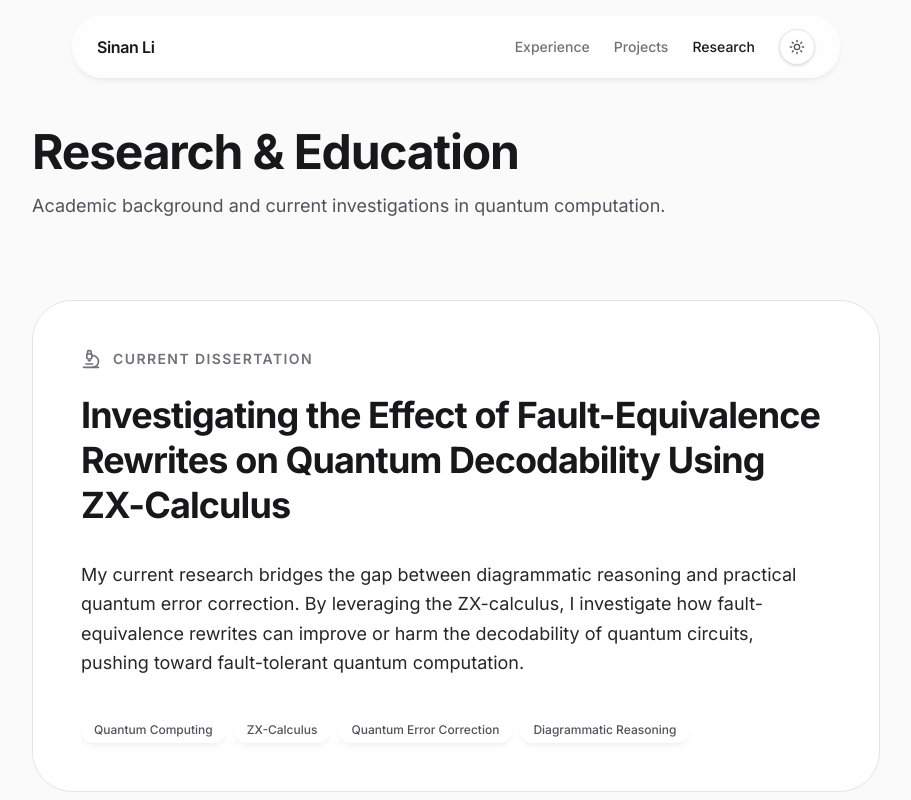
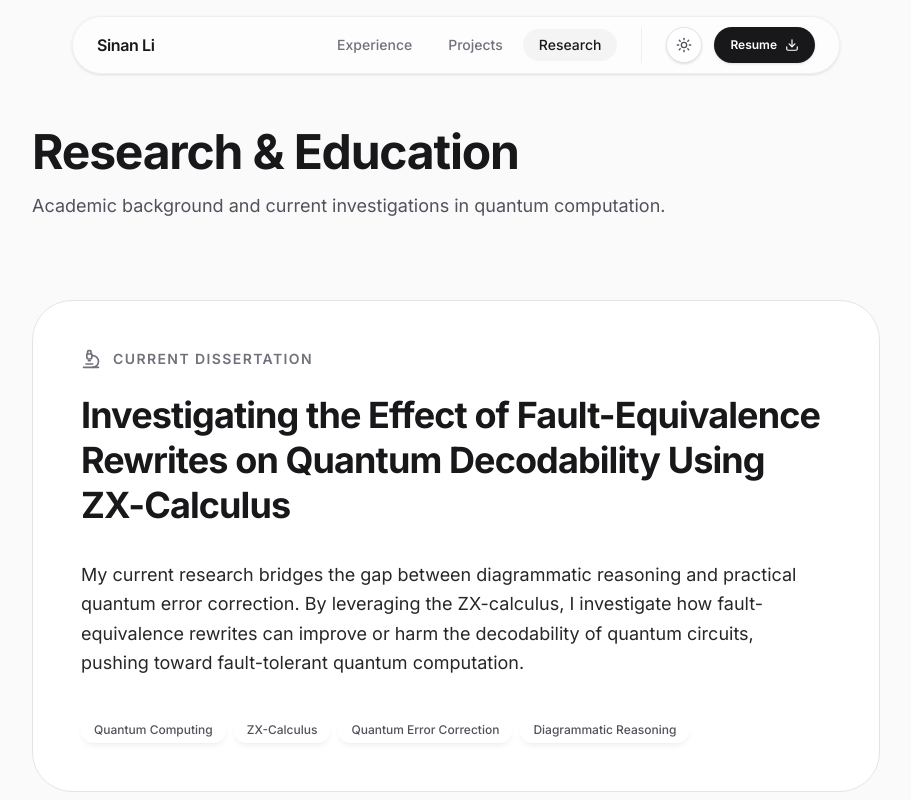
Before and after one commit to lance1416/portfolio, a React (Vite) app: page /research in a window 1280 px wide. Shown: the top 800 px of the page, without its empty margins (184-1095 px from the left). Built offline with nearby package versions, Linux system fonts and the light colour scheme.

Commit message:
feat: extract navbar into component

```diff
--- /dev/null
+++ b/src/components/Navbar.tsx
@@ -0,0 +1,164 @@
+import { AnimatePresence, motion } from 'framer-motion';
+import { Download, Menu, X } from 'lucide-react';
+import { useEffect, useState } from 'react';
+import { Link, useLocation } from 'react-router-dom';
+import { cn } from '../utils/cn';
+import { ThemeToggle } from './ThemeToggle';
+
+// Define the routes outside the component for cleaner mapping
+const NAV_LINKS = [
+  { name: 'Experience', path: '/experience' },
+  { name: 'Projects', path: '/projects' },
+  { name: 'Research', path: '/research' },
+];
+
+export function Navbar() {
+  const location = useLocation();
+  const pathname = location.pathname;
+  const [isMobileMenuOpen, setIsMobileMenuOpen] = useState(false);
+
+  // Automatically close the mobile menu whenever the route changes
+  // biome-ignore lint/correctness/useExhaustiveDependencies: Intentional
+  useEffect(() => {
+    setIsMobileMenuOpen(false);
+  }, [pathname]);
+
+  return (
+    <motion.div
+      initial={{ y: -100, opacity: 0 }}
+      animate={{ y: 0, opacity: 1 }}
+      transition={{ type: 'spring', stiffness: 300, damping: 20 }}
+      className="fixed inset-x-4 top-4 z-50 mx-auto max-w-3xl"
+    >
+      {/*
+        Refined Glass Chassis
+        Added explicit border, backdrop-blur, and shadow for a tactile hardware feel.
+      */}
+      <nav className="relative flex items-center justify-between rounded-full border border-zinc-200/50 bg-white/60 px-4 py-2.5 shadow-sm backdrop-blur-md dark:border-zinc-800/50 dark:bg-zinc-950/60 sm:px-6">
+        {/* Logo */}
+        <Link
+          to="/"
+          className="z-10 font-semibold tracking-tight text-zinc-900 transition-transform active:scale-95 dark:text-zinc-50"
+        >
+          Sinan Li
+        </Link>
+
+        <div className="flex items-center gap-2 sm:gap-6">
+          {/* Desktop Links with Sliding Pill */}
+          <div className="hidden items-center gap-1 sm:flex">
+            {NAV_LINKS.map((link) => {
+              const isActive = pathname.startsWith(link.path);
+              return (
+                <Link
+                  key={link.name}
+                  to={link.path}
+                  className={cn(
+                    'relative px-4 py-1.5 text-sm font-medium transition-colors duration-300',
+                    isActive
+                      ? 'text-zinc-900 dark:text-zinc-50'
+                      : 'text-zinc-500 hover:text-zinc-900 dark:text-zinc-400 dark:hover:text-zinc-50',
+                  )}
+                >
+                  {/* The Sliding Pill Indicator */}
+                  {isActive && (
+                    <motion.div
+                      layoutId="nav-pill"
+                      className="absolute inset-0 z-0 rounded-full bg-zinc-100 dark:bg-zinc-800/50"
+                      transition={{
+                        type: 'spring',
+                        stiffness: 350,
+                        damping: 30,
+                      }}
+                    />
+                  )}
+                  {/* Text sits above the pill */}
+                  <span className="relative z-10">{link.name}</span>
+                </Link>
+              );
+            })}
+          </div>
+
+          {/* Action Buttons */}
+          <div className="flex items-center gap-3 sm:border-l sm:border-zinc-200/60 sm:pl-6 sm:dark:border-zinc-800/60">
+            <ThemeToggle />
+
+            <a
+              href="/resume.pdf"
+              target="_blank"
+              rel="noopener noreferrer"
+              className="group hidden h-9 items-center justify-center gap-2 rounded-full bg-zinc-900 px-4 text-xs font-semibold text-white shadow-sm transition-all hover:bg-zinc-800 hover:shadow-md active:scale-95 dark:bg-zinc-100 dark:text-zinc-950 dark:hover:bg-zinc-200 sm:flex"
+            >
+              <span>Resume</span>
+              <Download className="h-3.5 w-3.5 transition-transform group-hover:-translate-y-0.5" />
+            </a>
+
+            {/* Mobile Menu Toggle */}
+            <button
+              type="button"
+              onClick={() => setIsMobileMenuOpen(!isMobileMenuOpen)}
+              className="flex h-9 w-9 items-center justify-center rounded-full border border-zinc-200/50 bg-white/50 text-zinc-600 transition-colors hover:bg-zinc-100 dark:border-zinc-700/50 dark:bg-zinc-800/50 dark:text-zinc-400 dark:hover:bg-zinc-800 sm:hidden"
+              aria-label="Toggle mobile menu"
+            >
+              <motion.div
+                initial={false}
+                animate={{ rotate: isMobileMenuOpen ? 90 : 0 }}
+                transition={{ type: 'spring', stiffness: 300, damping: 20 }}
+              >
+                {isMobileMenuOpen ? (
+                  <X className="h-4 w-4" />
+                ) : (
+                  <Menu className="h-4 w-4" />
+                )}
+              </motion.div>
+            </button>
+          </div>
+        </div>
+      </nav>
+
+      {/* Mobile Menu Dropdown */}
+      <AnimatePresence>
+        {isMobileMenuOpen && (
+          <motion.div
+            initial={{ opacity: 0, y: -10, scale: 0.95 }}
+            animate={{ opacity: 1, y: 0, scale: 1 }}
+            exit={{ opacity: 0, y: -10, scale: 0.95 }}
+            transition={{ type: 'spring', stiffness: 300, damping: 24 }}
+            className="absolute left-0 right-0 top-[115%] flex origin-top flex-col gap-4 rounded-3xl border border-zinc-200/60 bg-white/80 p-6 shadow-apple-lg backdrop-blur-xl dark:border-zinc-800/60 dark:bg-zinc-900/80 sm:hidden"
+          >
+            <div className="flex flex-col gap-2 text-base">
+              {NAV_LINKS.map((link) => {
+                const isActive = pathname.startsWith(link.path);
+                return (
+                  <Link
+                    key={link.name}
+                    to={link.path}
+                    className={cn(
+                      'flex items-center rounded-2xl px-4 py-3 font-medium transition-all active:scale-[0.98]',
+                      isActive
+                        ? 'bg-zinc-100 text-zinc-900 dark:bg-zinc-800/50 dark:text-zinc-50'
+                        : 'text-zinc-500 hover:bg-zinc-50 hover:text-zinc-900 dark:text-zinc-400 dark:hover:bg-zinc-800/30 dark:hover:text-zinc-50',
+                    )}
+                  >
+                    {link.name}
+                  </Link>
+                );
+              })}
+            </div>
+
+            <div className="mt-2 border-t border-zinc-200/60 pt-4 dark:border-zinc-700/50">
+              <a
+                href="/resume.pdf"
+                target="_blank"
+                rel="noopener noreferrer"
+                className="flex w-full items-center justify-center gap-2 rounded-full bg-zinc-900 py-3 text-sm font-semibold text-white transition-all active:scale-95 dark:bg-zinc-100 dark:text-zinc-950"
+              >
+                <Download className="h-4 w-4" />
+                Download Resume
+              </a>
+            </div>
+          </motion.div>
+        )}
+      </AnimatePresence>
+    </motion.div>
+  );
+}
--- a/src/layouts/MainLayout.tsx
+++ b/src/layouts/MainLayout.tsx
@@ -1,86 +1,25 @@
 import { AnimatePresence, motion } from 'framer-motion';
-import {
-  NavLink,
-  Outlet,
-  ScrollRestoration,
-  useLocation,
-} from 'react-router-dom';
-import { Footer } from '../components/Footer';
-import { ThemeToggle } from '../components/ThemeToggle';
-import { cn } from '../utils/cn';
+import { Outlet, ScrollRestoration, useLocation } from 'react-router-dom';
+import { Footer } from '@/components/Footer';
+import { Navbar } from '@/components/Navbar';
 
 export default function MainLayout() {
   const location = useLocation();
 
   return (
     <div className="relative flex min-h-screen flex-col overflow-x-hidden selection:bg-zinc-200 selection:text-zinc-900 dark:selection:bg-zinc-800 dark:selection:text-white">
-      {/* Bouncy Glassmorphic Navbar */}
-      <motion.nav
-        initial={{ y: -100, opacity: 0 }}
-        animate={{ y: 0, opacity: 1 }}
-        transition={{ type: 'spring', stiffness: 300, damping: 20 }}
-        className="fixed inset-x-0 top-4 z-40 mx-auto flex max-w-3xl items-center justify-between rounded-full glass px-6 py-3"
-      >
-        <NavLink to="/" className="font-semibold tracking-tight">
-          Sinan Li
-        </NavLink>
-        <div className="flex items-center gap-6">
-          <div className="hidden gap-6 text-sm font-medium sm:flex">
-            <NavLink
-              to="/experience"
-              className={({ isActive }) =>
-                cn(
-                  'transition-colors hover:text-zinc-900 dark:hover:text-zinc-50',
-                  isActive
-                    ? 'text-zinc-900 dark:text-zinc-50'
-                    : 'text-zinc-500 dark:text-zinc-400',
-                )
-              }
-            >
-              Experience
-            </NavLink>
-            <NavLink
-              to="/projects"
-              className={({ isActive }) =>
-                cn(
-                  'transition-colors hover:text-zinc-900 dark:hover:text-zinc-50',
-                  isActive
-                    ? 'text-zinc-900 dark:text-zinc-50'
-                    : 'text-zinc-500 dark:text-zinc-400',
-                )
-              }
-            >
-              Projects
-            </NavLink>
-            <NavLink
-              to="/research"
-              className={({ isActive }) =>
-                cn(
-                  'transition-colors hover:text-zinc-900 dark:hover:text-zinc-50',
-                  isActive
-                    ? 'text-zinc-900 dark:text-zinc-50'
-                    : 'text-zinc-500 dark:text-zinc-400',
-                )
-              }
-            >
-              Research
-            </NavLink>
-          </div>
-          <ThemeToggle />
-        </div>
-      </motion.nav>
+      {/* Extracted Navbar Component */}
+      <Navbar />
 
       {/* The Animated Cinematic Page Wrapper */}
       <div className="relative z-10 flex-1 pb-24 pt-32">
         <AnimatePresence mode="wait">
           <motion.div
             key={location.pathname}
-            // Reduced blur to 8px for a cleaner, sharper lens-focus effect
             initial={{ opacity: 0, y: 15, filter: 'blur(8px)', scale: 0.98 }}
             animate={{ opacity: 1, y: 0, filter: 'blur(0px)', scale: 1 }}
             exit={{ opacity: 0, y: -15, filter: 'blur(8px)', scale: 0.98 }}
             transition={{ duration: 0.4, ease: [0.22, 1, 0.36, 1] }}
-            // Hardware acceleration is mandatory for smooth blur animations
             style={{ willChange: 'transform, filter, opacity' }}
           >
             <Outlet />
```
